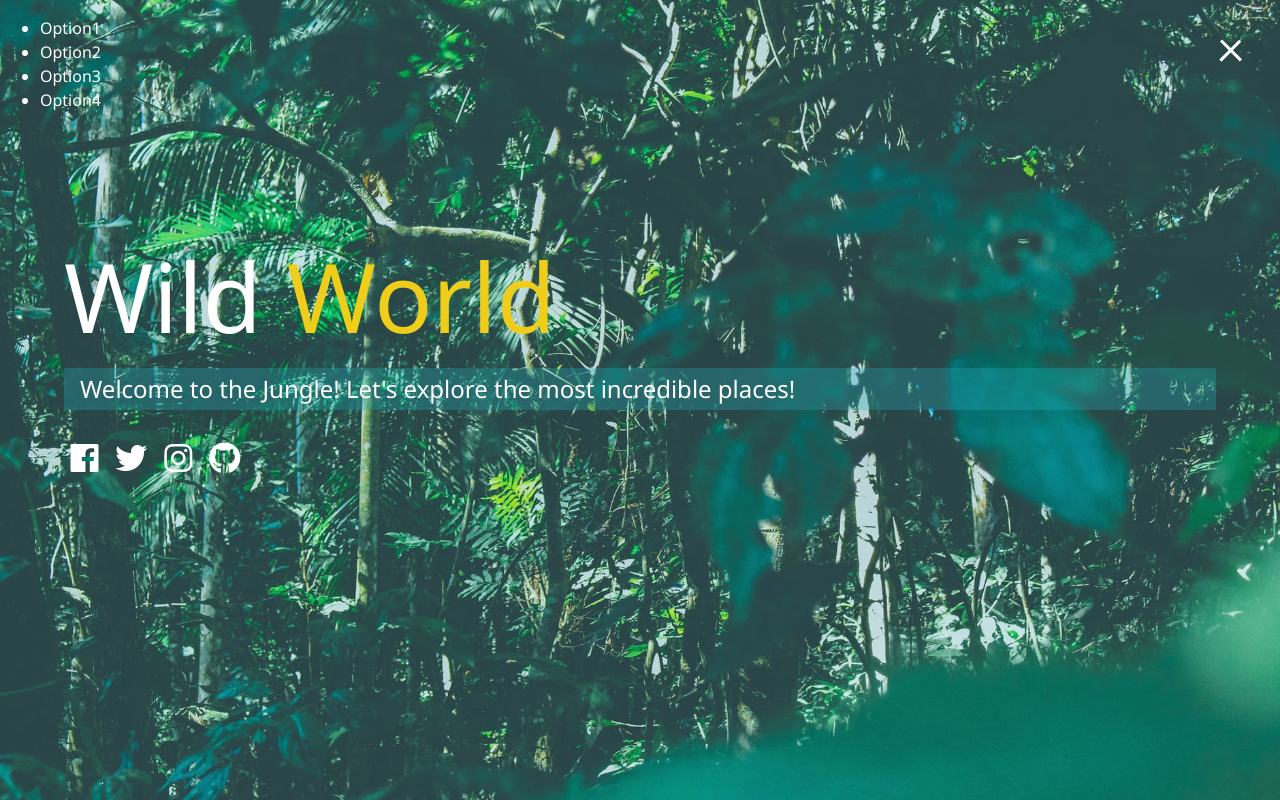
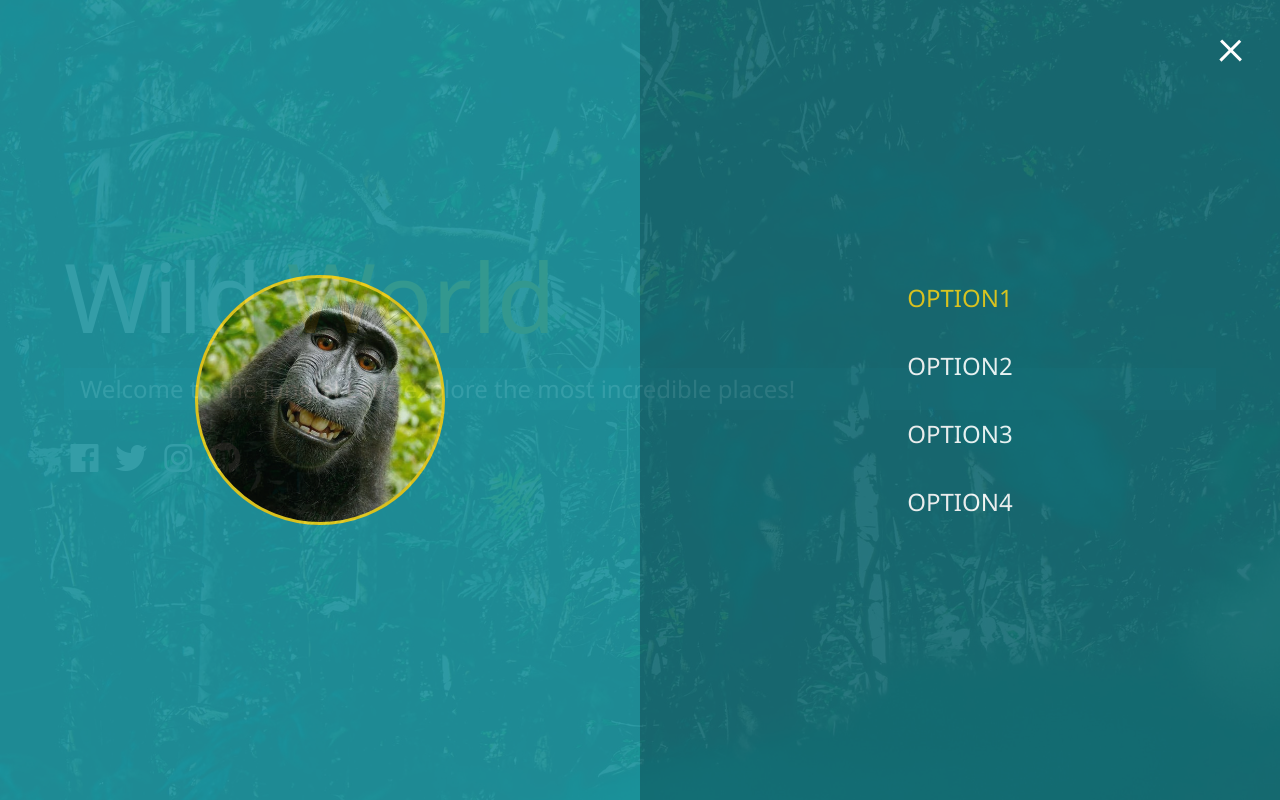
Before and after one commit to conspir0/2.voyage-website, a website: page index.html in a window 1280 px wide. Both pictures are taken after a click on the element 1231 px from the left and 47 px from the top of the page. Drawn offline with Linux system fonts and the light colour scheme.

Commit message:
Create Menu overlay

```diff
--- a/index.html
+++ b/index.html
@@ -21,11 +21,10 @@
         <nav class="menu">
             <div class="menu-branding">
                 <div class="portrait">
-
                 </div>
             </div>
             <ul class="menu-nav">
-                <li class="nav-item">
+                <li class="nav-item current">
                     <a href="/" class="nav-link">Option1</a>
                 </li>
                 <li class="nav-item">
--- a/sass/menu.scss
+++ b/sass/menu.scss
@@ -5,13 +5,13 @@
     right: 35px;
     top: 35px;
     cursor: pointer;
-    @include easeOut();
+    @include easeOut;
     .btn-line {
         width: 28px;
         height: 3px;
         margin: 0 0 5px 0;
         background: #fff;
-        @include easeOut();
+        @include easeOut;
     }
     // Rotate Into X with menu lines
     &.close {
@@ -32,3 +32,89 @@
         }
     }
 }
+
+// Menu Overlay
+.menu {
+    position: fixed;
+    top: 0;
+    width: 100%;
+    opacity: 0.9;
+    visibility: hidden;
+    &.show {
+        visibility: visible;
+    }
+    &-branding,
+    &-nav {
+        display: flex;
+        flex-flow: column wrap;
+        align-items: center;
+        justify-content: center;
+        float: left;
+        width: 50%;
+        height: 100vh;
+        overflow: hidden;
+    }
+    &-nav {
+        margin: 0;
+        padding: 0;
+        background: darken($primary-color, 15);
+        list-style: none;
+        transform: translate3d(0, -100%, 0);
+        @include easeOut;
+        // Slide in from top
+        &.show {
+            transform: translate3d(0, 0, 0);
+        }
+    }
+
+    // Branding Side
+    &-branding {
+        background: darken($primary-color, 5);
+        transform: translate3d(0, 100%, 0);
+        @include easeOut;
+        // Slide in from bottom
+        &.show {
+            transform: translate3d(0, 0, 0);
+        }
+        .portrait {
+            width: 250px;
+            height: 250px;
+            background: url(../images/logo/logo.jpg);
+            background-size: cover;
+            border-radius: 50%;
+            border: solid 3px $secondary-color;
+        }
+    }
+    .nav-item {
+        transform: translate3d(600px,0 ,0);
+        @include easeOut;
+        // Slide in from right
+        &.show {
+            transform: translate3d(0, 0, 0);
+        }
+        &.current > a {
+            color: $secondary-color;
+        }
+    }
+    .nav-link {
+        display: inline-block;
+        position: relative;
+        font-size: 1.5rem;
+        text-transform: uppercase;
+        padding: 1rem 0;
+        font-weight: 300;
+        color: #fff;
+        text-decoration: none;
+        @include easeOut;
+        &:hover {
+            color: $secondary-color;
+        }
+    }
+}
+
+// Delay each nav-item slide
+@for $x from 1 through 4 {
+    .nav-item:nth-child(#{$x}) {
+        transition-delay: $x * 0.1s;
+    }
+}
```
Also changed, not shown: css/config.css (deleted), css/main.css, css/menu.css, images/logo/logo.jpg (added), 1 other file.
